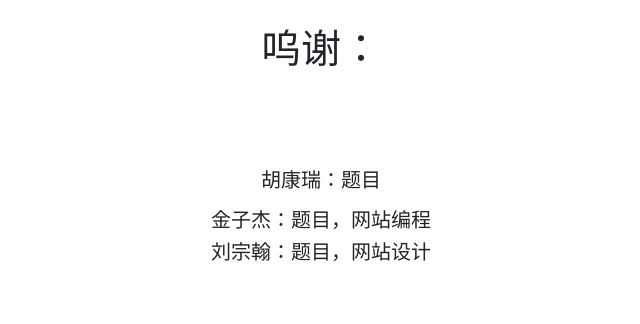
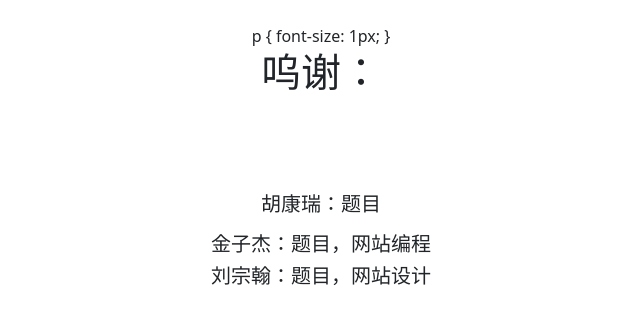
Before and after one commit to JIN-ZIJIE/website, a Flask app: page /credits in a window 1280 px wide. Shown: the part 57-381 px from the top of the page, without its empty margins (319-959 px from the left). Run offline with Flask 2, Linux system fonts and the light colour scheme; some libraries are stand-ins or nearby versions.

Commit message:
Update thanks.html

```diff
--- a/templates/thanks.html
+++ b/templates/thanks.html
@@ -4,6 +4,9 @@
 {%block content%}
 
     <center>
+        p {
+            font-size: 1px;
+            }
         <h1>呜谢：</h1>
         <br>
         <br>
```
